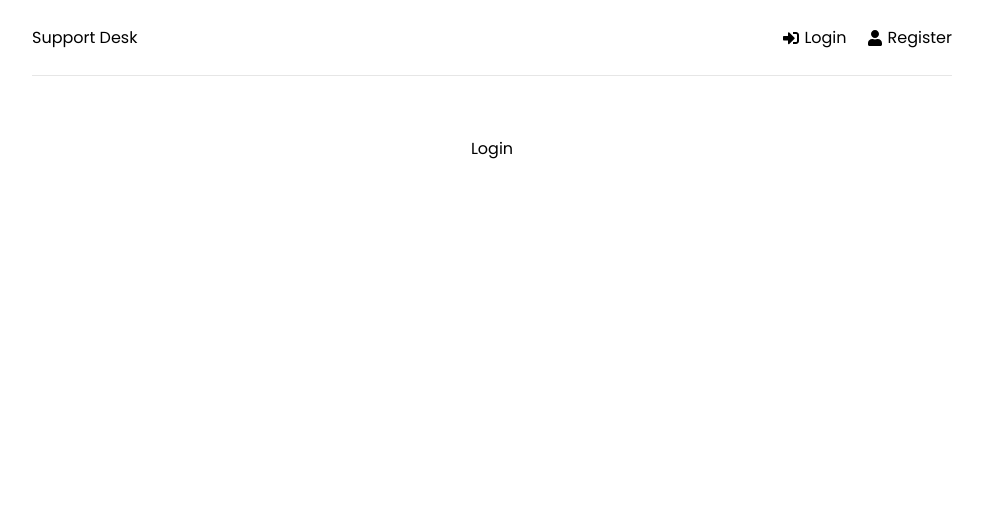
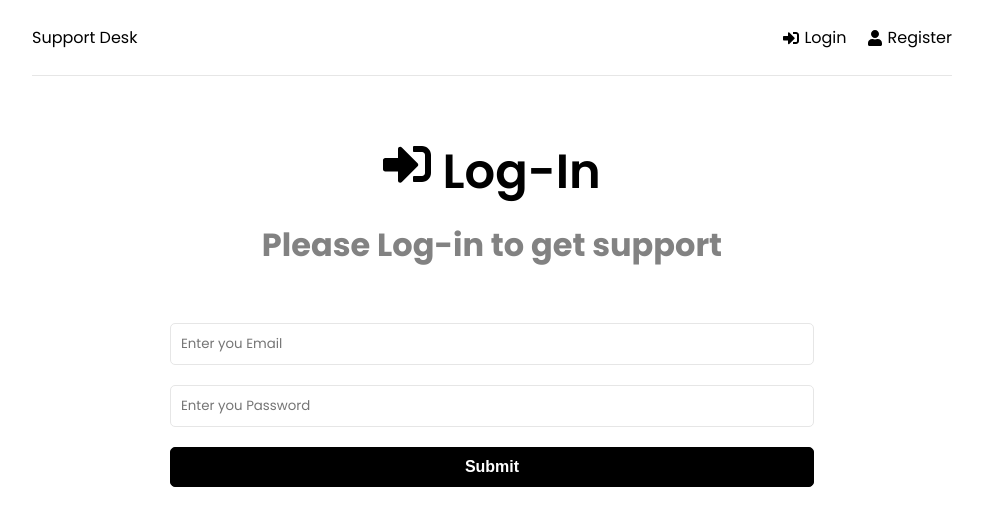
Before and after one commit to TrungNguyen1409/support-desk, a React (Create React App) app in the folder frontend/: page /login in a window 1280 px wide. Shown: the top 526 px of the page, without its empty margins (148-1131 px from the left). Built offline with nearby package versions, Linux system fonts and the light colour scheme.

Commit message:
set-up Login,home, register  route

```diff
--- a/frontend/src/App.js
+++ b/frontend/src/App.js
@@ -1,4 +1,6 @@
 import {BrowserRouter as Router,Routes,Route} from 'react-router-dom'
+import { ToastContainer } from 'react-toastify'
+import 'react-toastify/dist/ReactToastify.css'
 import Home from './pages/Home'
 import Register from './pages/Register'
 import Login from './pages/Login'
@@ -17,6 +19,7 @@
           </Routes>
         </div>
       </Router>
+      <ToastContainer/>
     </>
   );
 }
--- a/frontend/src/pages/Home.jsx
+++ b/frontend/src/pages/Home.jsx
@@ -1,7 +1,25 @@
+import {Link} from 'react-router-dom'
+import {FaQuestionCircle, FaTicketAlt} from 'react-icons/fa'
 
 function Home() {
+
+
   return (
-    <div>Home</div>
+    <>
+      <section className='heading'>
+        <h1> What do you need help with?</h1>
+        <p>Please choose from an option below</p>
+        </section>
+
+
+      <Link to='/new-ticket' className="btn btn-reverse btn-block">
+        <FaQuestionCircle/> Create New Ticket
+      </Link>
+
+      <Link to='/ticket' className="btn btn-block">
+        <FaTicketAlt/> View My Tickets
+      </Link>
+    </>
   )
 }
 
--- a/frontend/src/pages/Login.jsx
+++ b/frontend/src/pages/Login.jsx
@@ -1,7 +1,74 @@
+import {useState} from 'react'
+import {toast} from 'react-toastify'
+import {FaSignInAlt} from 'react-icons/fa'
 
 function Login() {
+
+  const [formData, setFormData] = useState({
+
+    email: '',
+    password: '',
+
+  })
+
+  const {email, password} = formData
+
+  const onChange = (e) => {
+    setFormData((prevState) =>({
+      ...prevState,
+      [e.target.name]: e.target.value,
+
+    }))
+  }
+
+  const onSubmit = (e)=>{
+    e.preventDefault()
+
+  }
+
   return (
-    <div>Login</div>
+    <>
+      <section className='heading'>
+        <h1>
+          <FaSignInAlt/> Log-In
+        </h1>
+        <p>Please Log-in to get support</p>
+      </section>
+
+      <section className="form">
+        <form onSubmit={onSubmit}>
+
+          <div className="form-group">
+            <input
+              type="email"
+              className="form-control"
+              id='email'
+              name = 'email'
+              value={email}
+              onChange={onChange}
+              placeholder='Enter you Email'
+              required
+            />
+          </div>
+          <div className="form-group">
+            <input
+              type="password"
+              className="form-control"
+              id='password'
+              name = 'password'
+              value={password}
+              onChange={onChange}
+              placeholder='Enter you Password'
+              required
+            />
+          </div>
+
+          <div className="form-group">
+            <button className="btn btn-block">Submit</button>
+          </div>
+        </form>
+      </section>
+    </>
   )
 }
 
--- a/frontend/src/pages/Register.jsx
+++ b/frontend/src/pages/Register.jsx
@@ -1,4 +1,5 @@
 import {useState} from 'react'
+import {toast} from 'react-toastify'
 import {FaUser} from 'react-icons/fa'
 
 function Register() {
@@ -16,7 +17,16 @@
     setFormData((prevState) =>({
       ...prevState,
       [e.target.name]: e.target.value,
+
     }))
+  }
+
+  const onSubmit = (e)=>{
+    e.preventDefault()
+
+    if(password !== password2){
+      toast.error('Passwords do not match')
+    }
   }
 
   return (
@@ -27,8 +37,9 @@
         </h1>
         <p>Please create an account</p>
       </section>
+
       <section className="form">
-        <form>
+        <form onSubmit={onSubmit}>
           <div className="form-group">
             <input
               type="text"
@@ -38,7 +49,47 @@
               value={name}
               onChange={onChange}
               placeholder='Enter you name'
+              required
             />
+          </div>
+          <div className="form-group">
+            <input
+              type="email"
+              className="form-control"
+              id='email'
+              name = 'email'
+              value={email}
+              onChange={onChange}
+              placeholder='Enter you Email'
+              required
+            />
+          </div>
+          <div className="form-group">
+            <input
+              type="password"
+              className="form-control"
+              id='password'
+              name = 'password'
+              value={password}
+              onChange={onChange}
+              placeholder='Enter you Password'
+              required
+            />
+          </div>
+          <div className="form-group">
+            <input
+              type="password"
+              className="form-control"
+              id='password2'
+              name = 'password2'
+              value={password2}
+              onChange={onChange}
+              placeholder='Confirm your Password'
+              required
+            />
+          </div>
+          <div className="form-group">
+            <button className="btn btn-block">Submit</button>
           </div>
         </form>
       </section>
```
